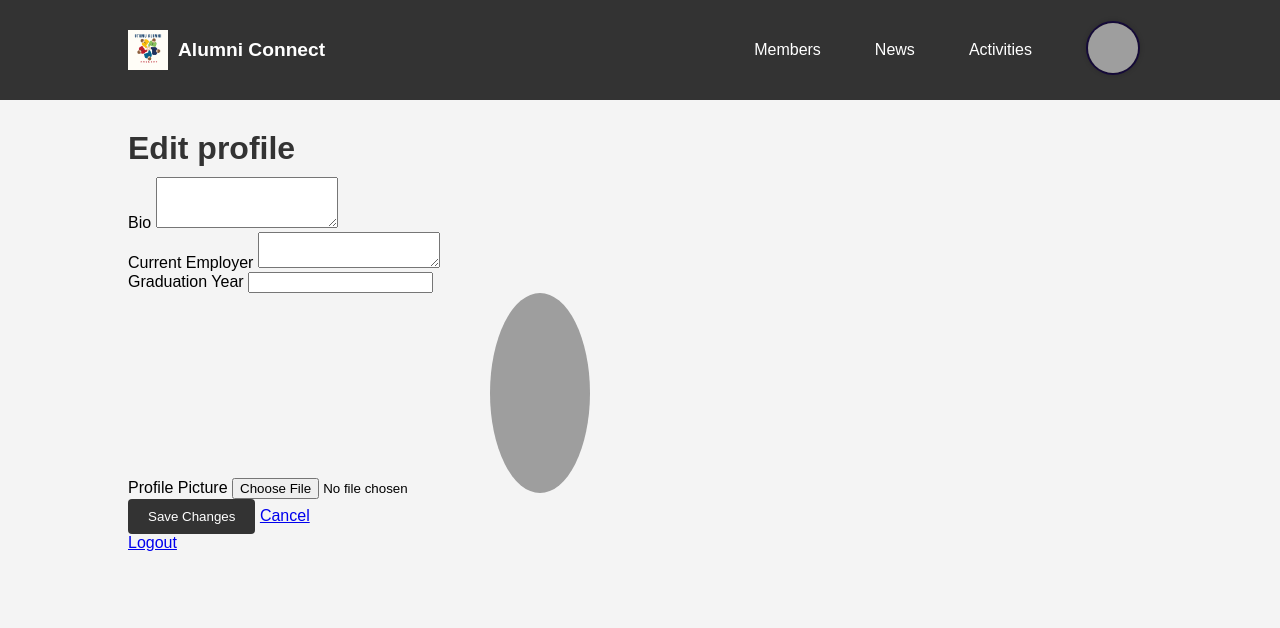
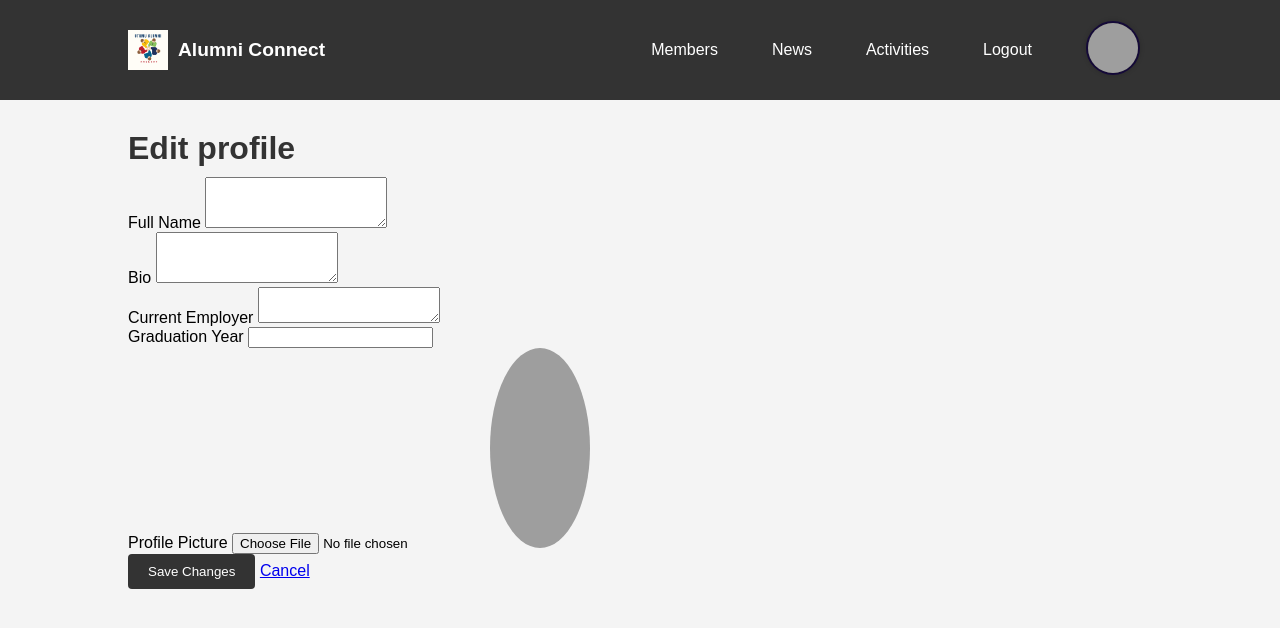
Before and after one commit to AinamaniDM/ALUMNI_APPLICATION, a Django app: page /members/profile/edit/ in a window 1280 px wide. Shown: the top 628 px of the page. Run offline with Django 5.2, Linux system fonts and the light colour scheme; the visitor is signed in with stand-in values (Sample User, id 1); data comes from the database, SQL or seed files in the repository; grey boxes are pictures that could not be loaded.

Commit message:
Wokrd on default image of new user on the members page and profile view edit

```diff
--- a/members/models.py
+++ b/members/models.py
@@ -4,6 +4,7 @@ from django.db.models.signals import post_save
 from django.dispatch import receiver
 
 class Profile(models.Model):
+    full_name = models.TextField(max_length=50, blank=True)
     user = models.OneToOneField(User, on_delete=models.CASCADE)
     bio = models.TextField(max_length=500, blank=True)
     current_employer= models.TextField(max_length=5, blank=True)
--- a/members/templates/member_list.html
+++ b/members/templates/member_list.html
@@ -1,6 +1,6 @@
 {% extends 'base.html' %}
 {% block content %}
-    <h1>Members</h1>
+    <h1>Our Registered Members</h1>
     <!-- <ul class="list-group"> -->
         <div class="members-container">
             {% for member in members %}
@@ -9,7 +9,7 @@
             <!-- </li> -->
             <div class="member">
                 {% if member.profile.profile_picture %}
-                    <img src="{{ member.profile.profile_picture.url }}" alt="Profile Picture" class="img-fluid" style="max-width: 200px;">
+                    <img src="{{ member.profile.profile_picture.url }}" alt="profile" onerror="this.onerror=null;src='/static/images/logo.png'" class="img-fluid" style="max-width: 200px;">
                 {% endif %}
                 <h3><a href="{% url 'members:profile' member.id %}" class="member-name">{{ member.username }}</a></h3>
 
--- a/members/templates/profile_edit.html
+++ b/members/templates/profile_edit.html
@@ -9,6 +9,10 @@
     {% endif %}
     <form method="post" enctype="multipart/form-data">
         {% csrf_token %}
+        <div class="mb-3">
+            <label for="full_name" class="form-label">Full Name</label>
+            <textarea class="form-control" id="full_name" name="full_name" rows="3">{{ profile.full_name }}</textarea>
+        </div>
         <div class="mb-3">
             <label for="bio" class="form-label">Bio</label>
             <textarea class="form-control" id="bio" name="bio" rows="3">{{ profile.bio }}</textarea>
@@ -25,12 +29,12 @@
             <label for="profile_picture" class="form-label">Profile Picture</label>
             <input type="file" class="form-control" id="profile_picture" name="profile_picture">
             {% if profile.profile_picture %}
-                <img src="{{ profile.profile_picture.url }}" alt="Current Picture" class="img-fluid mt-2" style="max-width: 100px;">
+                <img src="{{ profile.profile_picture.url }}" alt="profile" onerror="this.onerror=null;src='/static/images/logo.png'" class="img-fluid mt-2" style="max-width: 100px;">
             {% endif %}
         </div>
         <button type="submit" class="btn btn-primary">Save Changes</button>
         <a href="{% url 'members:profile' user.id %}" class="btn btn-secondary">Cancel</a>
     </form>
-     <a href="{% url 'auth_app:logout' %}">Logout </a>
+     <!-- <a href="{% url 'auth_app:logout' %}">Logout </a> -->
 
 {% endblock %}
--- a/members/templates/profile_view.html
+++ b/members/templates/profile_view.html
@@ -2,13 +2,15 @@
 {% block content %}
     <h1>{{ user.username }}'s Profile</h1>
     {% if profile.profile_picture %}
-        <img src="{{ profile.profile_picture.url }}" alt="Profile Picture" class="img-fluid" style="max-width: 200px;">
+        <img src="{{ profile.profile_picture.url }}" alt="profile" onerror="this.onerror=null;src='/static/images/logo.png'" class="img-fluid" style="max-width: 200px;">
     {% endif %}
+    <p><strong>Full Name:</strong> {{ profile.full_name|default:"No name provided." }}</p>
+
     <p><strong>Bio:</strong> {{ profile.bio|default:"No bio provided." }}</p>
     <p><strong>Graduation Year:</strong> {{ profile.graduation_year|default:"Not specified" }}</p>
     <p><strong>Current Employer:</strong> {{ profile.current_employer|default:"Not specified" }}</p>
     {% if user == request.user %}
         <!-- <a href="{% url 'members:profile_edit' %}" class="btn btn-primary">Edit Profile</a> -->
     {% endif %}
-    <a href="{% url 'members:member_list' %}" class="btn btn-secondary">Back to Members</a>
+    <!-- <a href="{% url 'members:member_list' %}" class="btn btn-secondary">Back to Members</a> -->
 {% endblock %}
--- a/members/views.py
+++ b/members/views.py
@@ -20,12 +20,15 @@ def profile_view(request, user_id):
 def profile_edit_view(request):
     profile = get_object_or_404(Profile, user=request.user)
     if request.method == 'POST':
+        full_name =request.POST.get('full_name')
         bio = request.POST.get('bio')
         graduation_year = request.POST.get('graduation_year')
         current_employer = request.POST.get('current_employer')
         profile_picture = request.FILES.get('profile_picture')
 
         profile.bio = bio
+        if full_name:
+            profile.full_name = full_name
         if graduation_year:
             profile.graduation_year = graduation_year
         if current_employer:
--- a/templates/base.html
+++ b/templates/base.html
@@ -20,6 +20,8 @@
                 <a href="{% url 'members:member_list' %}">Members</a>
                 <a href="{% url 'news:news_list' %}">News</a>
                 <a href="{% url 'activities:activities' %}">Activities</a>
+                <a href="{% url 'auth_app:logout' %}">Logout </a>
+
                 <a href="{% url 'members:profile_edit' %}">
                     <img src="{{ user.profile.profile_picture.url }}" class="profile-pic" alt="profile" onerror="this.onerror=null;src='/static/images/logo.png'">
                 </a>
@@ -33,4 +35,6 @@
         {% endblock %}
     </div>
 </body>
+<!-- <footer>all rights reserved @alumin connect</footer> -->
+
 </html>
```
Also changed, not shown: members/migrations/0003_profile_full_name.py (added).
